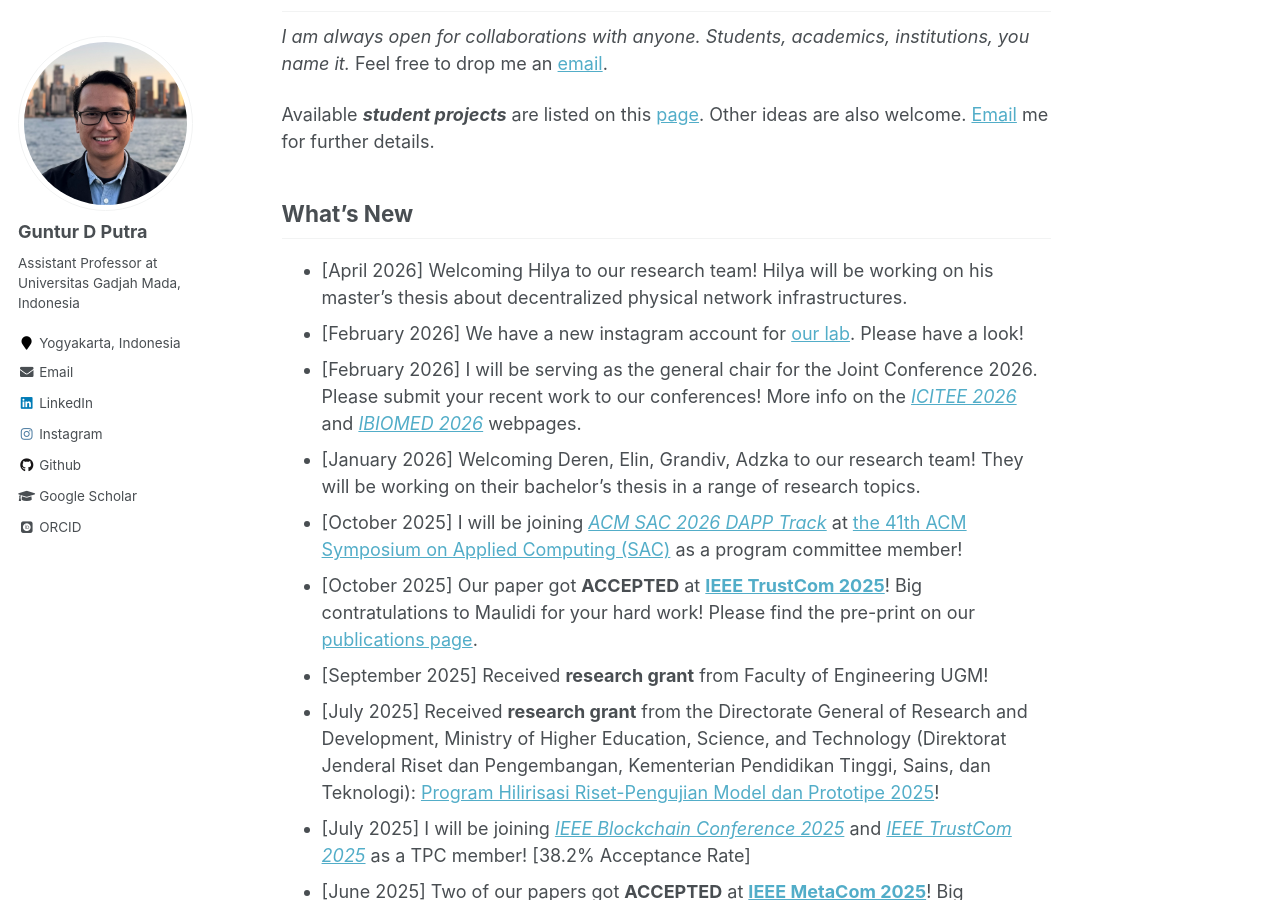
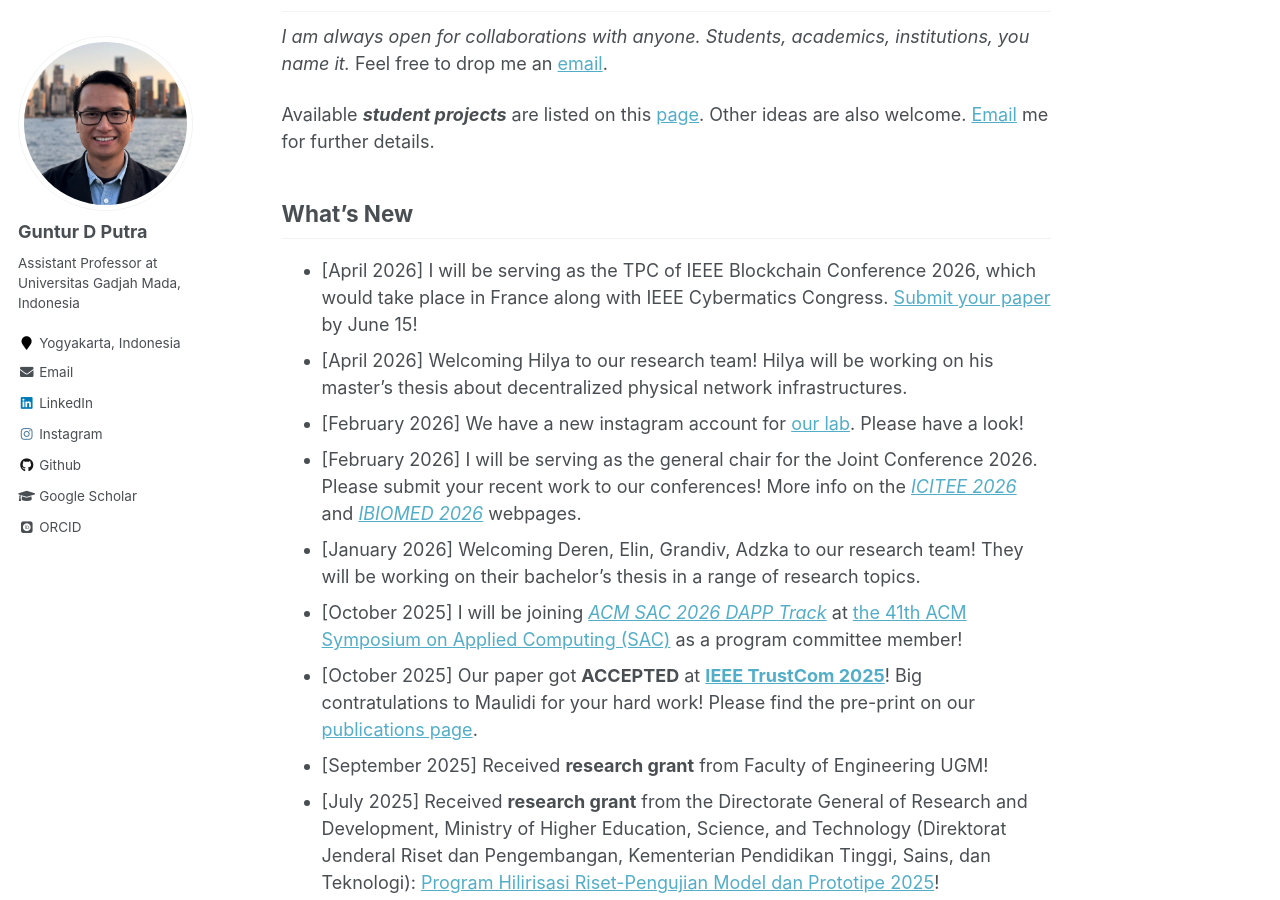
Before and after one commit to gdputra/gdputra.github.io, a Jekyll site: the page built from _pages/about.md, in a window 1280 px wide and 900 px high, scrolled down 747 px. Built offline with Jekyll 4.4.1, drawn with Linux system fonts in a browser that asks for light colours; some web fonts are replaced.

Commit message:
Update announcements in about.md

```diff
--- a/_pages/about.md
+++ b/_pages/about.md
@@ -30,6 +30,7 @@ Available _**student projects**_ are listed on this [page](https://gdputra.githu
 
 ## What's New
 
+- [April 2026] I will be serving as the TPC of IEEE Blockchain Conference 2026, which would take place in France along with IEEE Cybermatics Congress. [Submit your paper](https://ieee-cybermatics2026.org/) by June 15!
 - [April 2026] Welcoming Hilya to our research team! Hilya will be working on his master's thesis about decentralized physical network infrastructures.
 - [February 2026] We have a new instagram account for [our lab](https://www.instagram.com/dsrlab.id). Please have a look!
 - [February 2026] I will be serving as the general chair for the Joint Conference 2026. Please submit your recent work to our conferences! More info on the _[ICITEE 2026](https://icitee.ugm.ac.id/)_ and _[IBIOMED 2026](https://ibiomed.ugm.ac.id/)_ webpages.
```
